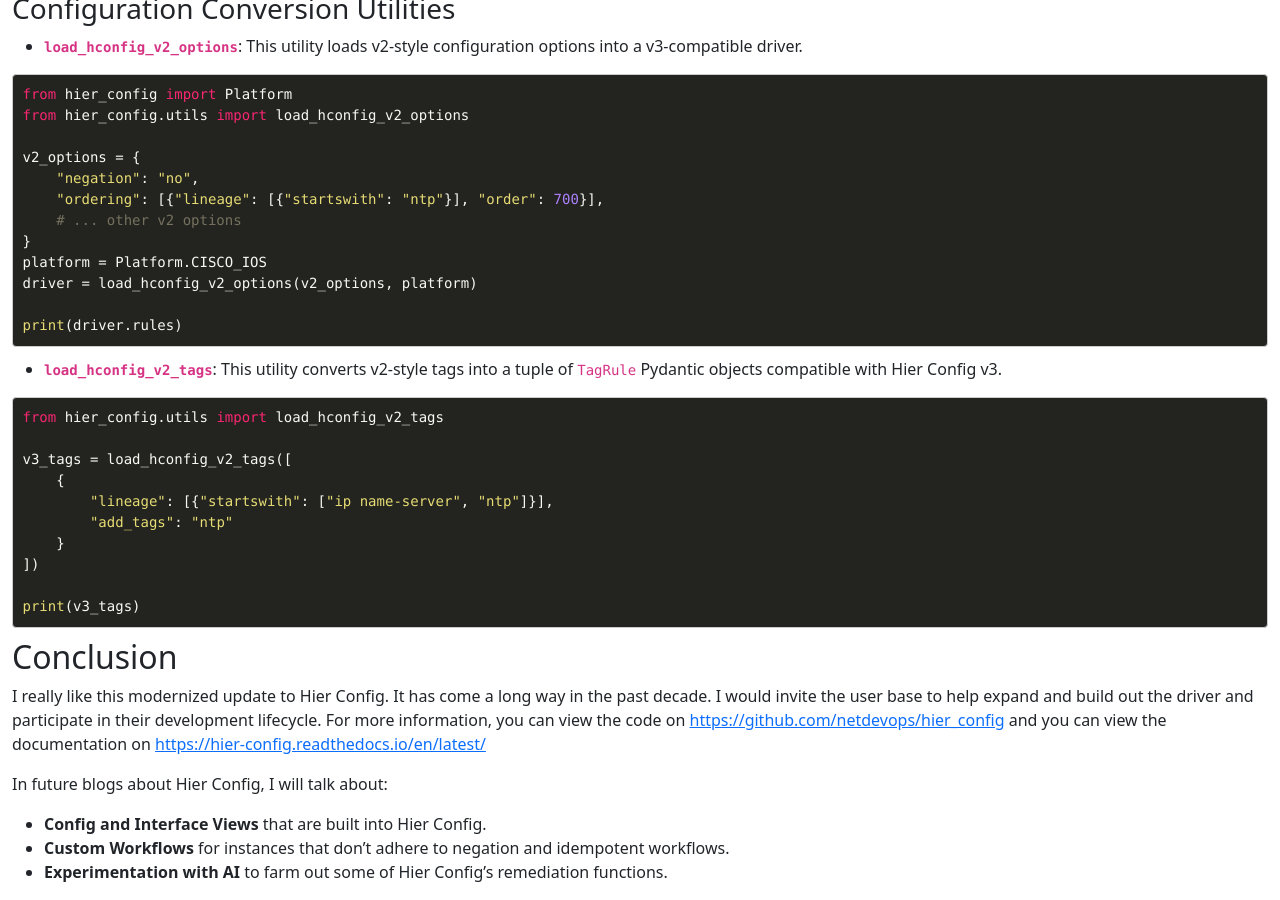
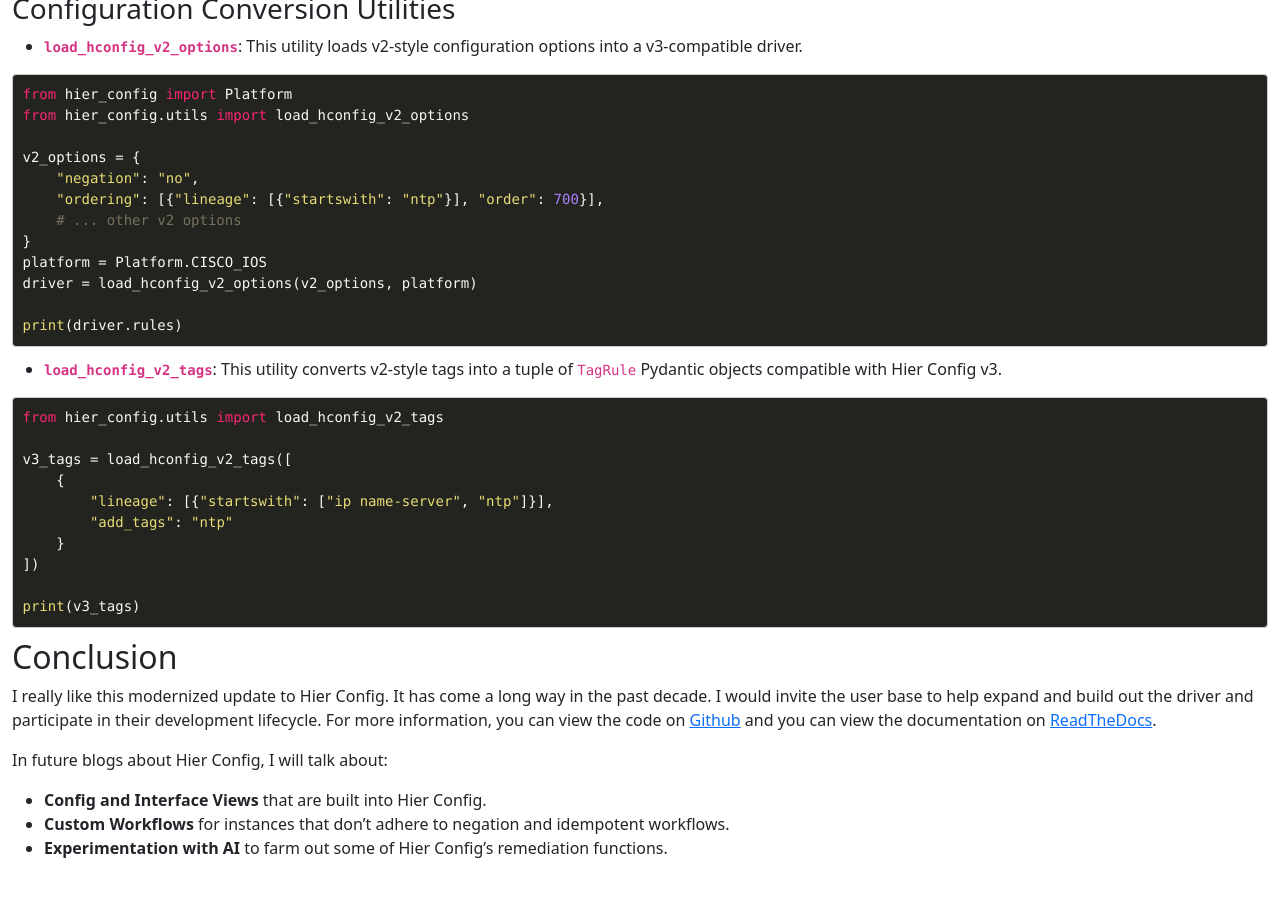
Before and after one commit to jtdub/jtdub.com, a Jekyll site: the page built from _posts/2024-12-11-hier-config-version-3.md, in a window 1280 px wide and 900 px high, scrolled down 5429 px. Built offline with Jekyll 4.4.1, drawn with Linux system fonts in a browser that asks for light colours; nearby versions of some CDN libraries; after the commit the page ends 6305 px from its top, so only the background shows below that; some of the changed lines change nothing that is shown.

Commit message:
fix typos

```diff
--- a/_posts/2024-12-11-hier-config-version-3.md
+++ b/_posts/2024-12-11-hier-config-version-3.md
@@ -296,7 +296,7 @@
 
 ## Conclusion
 
-I really like this modernized update to Hier Config. It has come a long way in the past decade. I would invite the user base to help expand and build out the driver and participate in their development lifecycle. For more information, you can view the code on [https://github.com/netdevops/hier_config](Github) and you can view the documentation on [https://hier-config.readthedocs.io/en/latest/](ReadTheDocs)
+I really like this modernized update to Hier Config. It has come a long way in the past decade. I would invite the user base to help expand and build out the driver and participate in their development lifecycle. For more information, you can view the code on [Github](https://github.com/netdevops/hier_config) and you can view the documentation on [ReadTheDocs](https://hier-config.readthedocs.io/en/latest/).
 
 In future blogs about Hier Config, I will talk about:
 
```
